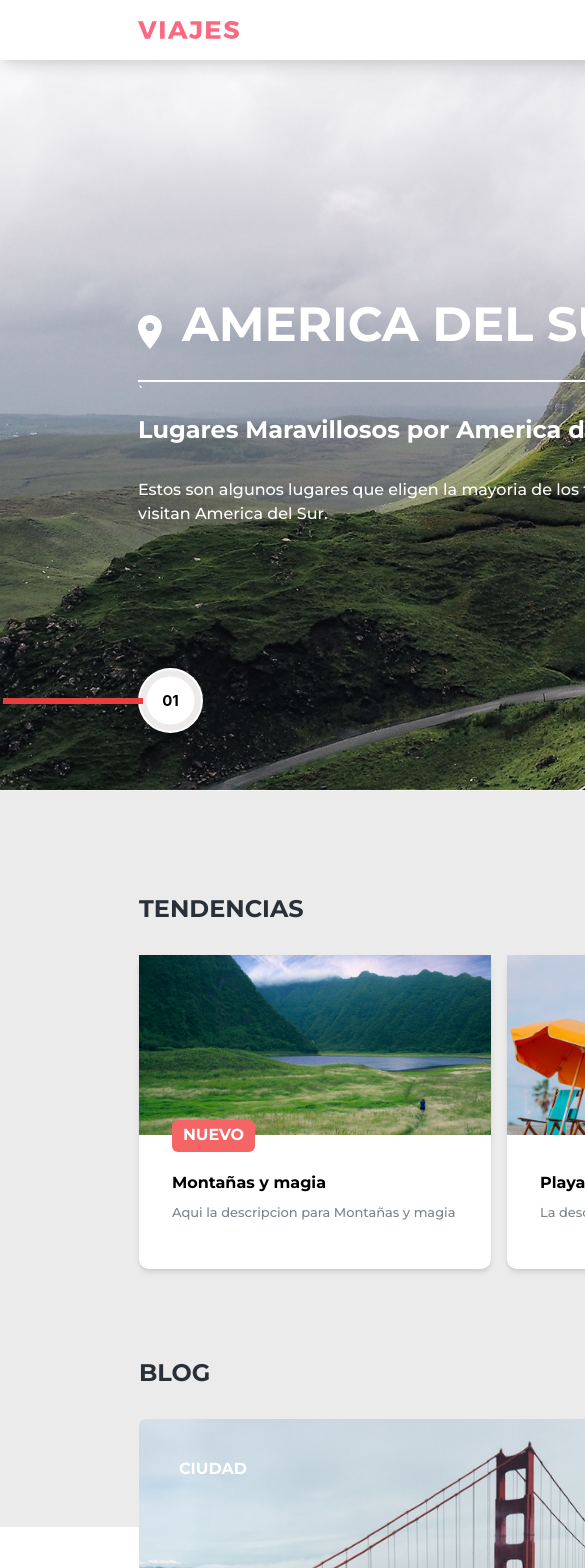
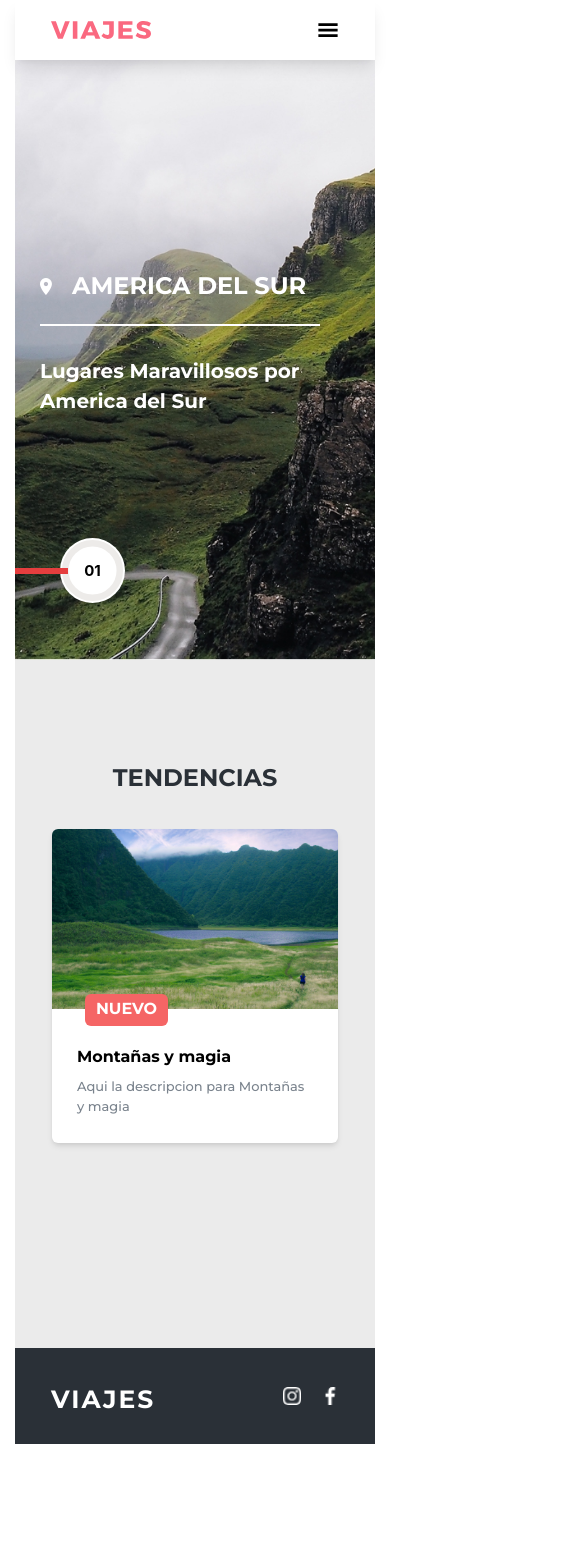
Before and after one commit to Ernesferre/Aenima-Viajes, a React (Create React App) app: page / in a window 390 px wide. Shown: the top 1568 px of the page, 585 px wide, since content can reach past the window. After the commit the page ends 1444 px from the top, so only its background shows below. Built offline with nearby package versions, Linux system fonts and the light colour scheme.

Commit message:
haciendo el sitio responsive

```diff
--- a/package.json
+++ b/package.json
@@ -12,6 +12,7 @@
     "framer-motion": "^4.1.17",
     "react": "^17.0.2",
     "react-dom": "^17.0.2",
+    "react-icons": "^4.3.1",
     "react-scripts": "4.0.3",
     "web-vitals": "^1.0.1"
   },
--- a/src/App.js
+++ b/src/App.js
@@ -1,4 +1,4 @@
-import React from "react";
+import React, { useState } from "react";
 import { ChakraProvider } from "@chakra-ui/react";
 import { theme } from "./resources/theme/index";
 // import { Box } from "@chakra-ui/react";
@@ -10,10 +10,12 @@ import Blog from "./components/Blog";
 import Footer from "./components/Footer";
 
 function App() {
+  const [isOpacity, setIsOpacity] = useState(false);
+
   return (
     <ChakraProvider theme={theme}>
-      <Box w="1366px" mx="auto">
-        <Navbar />
+      <Box w={["360px", "1366px"]} mx="auto" opacity={isOpacity ? "0.7" : "1"}>
+        <Navbar setIsOpacity={setIsOpacity} isOpacity={isOpacity} />
         <Body />
         <Trends />
         <Blog />
--- a/src/components/Blog.js
+++ b/src/components/Blog.js
@@ -11,7 +11,14 @@ import time from "../assets/iconos/time.png";
 
 const Blog = () => {
   return (
-    <VStack mt="-17rem" mb="6rem" alignItems="flex-start" pl="139px" pr="139px">
+    <VStack
+      d={{ base: "none", md: "flex" }}
+      mt="-17rem"
+      mb="6rem"
+      alignItems="flex-start"
+      pl="139px"
+      pr="139px"
+    >
       <Text
         mt="100px"
         fontSize="24px"
--- a/src/components/Body.js
+++ b/src/components/Body.js
@@ -1,31 +1,39 @@
+import React from "react";
 import { Img } from "@chakra-ui/image";
 import { CircularProgress, CircularProgressLabel } from "@chakra-ui/react";
 import { Box, Text, VStack, HStack } from "@chakra-ui/layout";
+
 import Viajes_Hero from "../assets/img/Viajes_Hero.jpg";
 import ic_pin from "../assets/iconos/ic_pin.png";
 import arrow from "../assets/iconos/arrow.png";
-import React from "react";
 
 const Body = () => {
   return (
-    <VStack position="relative">
-      <Img src={Viajes_Hero} alt="Viajes" objectFit="cover" />
+    <VStack position="relative" mx="auto">
+      <Img
+        src={Viajes_Hero}
+        alt="Viajes"
+        h={["600px", "730px"]}
+        objectFit="cover"
+        mx="auto"
+      />
 
       <VStack
         display="flex"
         spacing="20px"
         position="absolute"
-        w="580px"
+        w={["290px", "580px"]}
         h="214px"
-        top="220px"
-        left="138px"
+        top={["200px", "220px"]}
+        left={["25px", "138px"]}
+        pr={["20px", "0px"]}
         alignItems="flex-start"
       >
         <HStack spacing="20px">
-          <Img src={ic_pin} alt="imagen" size="48px" pt="15px" color="white" />
+          <Img src={ic_pin} alt="imagen" w={["12px", "24px"]} color="white" />
 
           <Text
-            fontSize="48px"
+            fontSize={["24px", "48px"]}
             fontWeight="bold"
             color="white"
             fontFamily="Montserrat"
@@ -34,14 +42,12 @@ const Body = () => {
           </Text>
         </HStack>
 
-        <Box bg="white" h="2px" w="535px" color="white">
-          `
-        </Box>
+        <Box bg="white" h="2px" w={["280px", "580px"]} color="white"></Box>
         <Text
           fontFamily="Montserrat"
           fontWeight="bold"
           color="white"
-          fontSize="24px"
+          fontSize={["20px", "24px"]}
           pt="10px"
         >
           Lugares Maravillosos por America del Sur
@@ -51,7 +57,7 @@ const Body = () => {
           color="white"
           fontSize="16px"
           pt="10px"
-          // borderBottom="1px solid white"
+          display={{ base: "none", md: "block" }}
         >
           Estos son algunos lugares que eligen la mayoria de los turistar que
           visitan America del Sur.
@@ -61,7 +67,8 @@ const Body = () => {
           bg="white"
           borderRadius="full"
           position="absolute"
-          top="360px"
+          top={["250px", "360px"]}
+          left="20px"
         >
           <CircularProgressLabel
             color="black"
@@ -74,12 +81,13 @@ const Body = () => {
         <Box
           bg="red.500"
           h="6px"
-          w="140px"
+          w={["53px", "160px"]}
           position="absolute"
-          top="390px"
-          left="-135px"
+          top={["280px", "390px"]}
+          left={["-25px", "-135px"]}
         ></Box>
         <Box
+          d={["none", "block"]}
           w="260px"
           h="157px"
           bg="#2A3037 0% 0% no-repeat padding-box"
--- a/src/components/Footer.js
+++ b/src/components/Footer.js
@@ -10,11 +10,11 @@ const Footer = () => {
     <HStack
       bg="#2A3037"
       my="-3rem"
-      w="1366px"
+      w={["360px", "1366px"]}
       h="96px"
       mx="auto"
-      pl="138px"
-      pr="139px"
+      pl={["36px", "139px"]}
+      pr={["36px", "139px"]}
     >
       <Text
         fontFamily="Montserrat"
@@ -29,7 +29,11 @@ const Footer = () => {
       </Text>
 
       <Spacer />
-      <HStack fontFamily="Montserrat" spacing="33px" fontWeight={500}>
+      <HStack
+        fontFamily="Montserrat"
+        spacing={["20px", "33px"]}
+        fontWeight={500}
+      >
         <Img src={instagram} alt="logo" w="18px" h="18px" cursor="pointer" />
         <Img src={facebook} alt="logo" w="18px" h="18px" cursor="pointer" />
       </HStack>
--- a/src/components/Navbar.js
+++ b/src/components/Navbar.js
@@ -1,26 +1,41 @@
-import { Box } from "@chakra-ui/layout";
+import { Box, ListItem, UnorderedList } from "@chakra-ui/layout";
 import Logo from "../assets/Logo/Logo_01.svg";
-import { Heading, HStack, Spacer, Text, Img } from "@chakra-ui/react";
-import React from "react";
+import { HStack, Spacer, Text, Img } from "@chakra-ui/react";
+import { GiHamburgerMenu } from "react-icons/gi";
 
-const Navbar = () => {
+import React, { useState } from "react";
+
+const Navbar = ({ setIsOpacity, isOpacity }) => {
+  const [isOpen, setIsOpen] = useState(false);
+
+  const handleOpen = () => {
+    setIsOpen(!isOpen);
+    setIsOpacity(!isOpacity);
+  };
+
+  console.log(isOpen);
+
   return (
     <>
+      {/* Desktop Layout */}
+
       <HStack
+        d={{ base: "none", md: "flex" }}
         bg="white"
         position="sticky"
         top="0"
         zIndex="2"
-        w="1366px"
+        w={["360px", "1366px"]}
         h="60px"
         mx="auto"
         pl="138px"
-        pr="139px"
+        pr="138px"
         boxShadow="lg"
       >
         <Img src={Logo} alt="logo" w="101px" h="18.62px" />
 
         <Spacer />
+
         <HStack fontFamily="Montserrat" spacing="33px" fontWeight={500}>
           <Text color="black" cursor="pointer">
             HOME
@@ -33,6 +48,67 @@ const Navbar = () => {
           </Text>
         </HStack>
       </HStack>
+
+      {/* Mobile Layout */}
+
+      <HStack
+        d={{ base: "flex", md: "none" }}
+        justifyContent="space-between"
+        bg="white"
+        position="sticky"
+        top="0"
+        zIndex="2"
+        w="360px"
+        h="60px"
+        pl="36px"
+        pr="36px"
+        boxShadow="lg"
+      >
+        <Img src={Logo} alt="logo" w="100px" h="18.62px" />
+
+        <Box>
+          <GiHamburgerMenu size="22px" onClick={handleOpen} position="fixed" />
+          {isOpen && (
+            <Box
+              w="250px"
+              h="900px"
+              bg="white"
+              mx="auto"
+              position="absolute"
+              top="0px"
+              left="150px"
+            >
+              <Text
+                textAlign="right"
+                fontSize="23px"
+                cursor="pointer"
+                pr="80px"
+                pt="13px"
+                onClick={handleOpen}
+                mb="25px"
+              >
+                {" "}
+                X{" "}
+              </Text>
+              <UnorderedList
+                listStyleType="none"
+                fontFamily="Montserrat"
+                fontWeight="bold"
+              >
+                <ListItem cursor="pointer" mb="1rem">
+                  HOME
+                </ListItem>
+                <ListItem cursor="pointer" mb="1rem">
+                  TENDENCIAS
+                </ListItem>
+                <ListItem cursor="pointer" mb="1rem">
+                  BLOG
+                </ListItem>
+              </UnorderedList>
+            </Box>
+          )}
+        </Box>
+      </HStack>
     </>
   );
 };
--- a/src/components/Trends.js
+++ b/src/components/Trends.js
@@ -1,4 +1,4 @@
-import { Box, HStack, VStack, Text } from "@chakra-ui/layout";
+import { Box, HStack, VStack, Text, Stack, Flex } from "@chakra-ui/layout";
 import React from "react";
 import TrendsCard from "./TrendsCard";
 import card_01 from "../assets/img/card_01.png";
@@ -7,12 +7,23 @@ import card_03 from "../assets/img/card_03.png";
 
 const Trends = () => {
   return (
-    <Box h="736px" bg="#EBEBEB" position="relative" mx="auto">
+    <>
+      {/* // Desktop Layout */}
+
+      <Box
+        h="736px"
+        bg="#EBEBEB"
+        position="relative"
+        // mx="auto"
+        d={{ base: "none", md: "flex" }}
+      >
         <VStack
           // position="absolut"
           w="933px"
           h="314px"
           alignItems="flex-start"
+          // ml="3rem"
+          // mr="3rem"
           pl="139px"
           pr="139px"
         >
@@ -49,6 +60,33 @@ const Trends = () => {
           </HStack>
         </VStack>
       </Box>
+
+      {/* // Mobile Layout */}
+
+      <Box h="736px" bg="#EBEBEB" w="360px" d={{ base: "flex", md: "none" }}>
+        <VStack d="flex" mx="auto">
+          <Text
+            mt="100px"
+            fontSize="24px"
+            fontFamily="Montserrat"
+            color="#2A3037"
+            fontWeight="bold"
+            textAlign="center"
+            mb="20px"
+          >
+            TENDENCIAS
+          </Text>
+          <Box>
+            <TrendsCard
+              img={card_01}
+              title="Montañas y magia"
+              description="Aqui la descripcion para Montañas y magia"
+              post="NUEVO"
+            />
+          </Box>
+        </VStack>
+      </Box>
+    </>
   );
 };
 
--- a/src/components/TrendsCard.js
+++ b/src/components/TrendsCard.js
@@ -6,16 +6,25 @@ const TrendsCards = ({ img, title, description, post }) => {
   return (
     <Box>
       <VStack
-        w="352px"
+        w={["286px", "360px"]}
+        m="5px"
         h="314px"
+        mx="auto"
         bg="white"
-        borderRadius="10px"
+        borderRadius="6px"
         boxShadow="md"
         display="flex"
         alignItems="flex-start"
         position="relative"
       >
-        <Img src={img} alt="Trends" h="180px" objectFit="cover" />
+        <Img
+          src={img}
+          alt="Trends"
+          h="180px"
+          objectFit="cover"
+          w="100%"
+          borderRadius={["6px 6px 0 0", "0px"]}
+        />
         {post ? (
           <Text
             w="83px"
@@ -40,12 +49,18 @@ const TrendsCards = ({ img, title, description, post }) => {
           fontSize="16px"
           fontFamily="Montserrat"
           fontWeight="bold"
-          pl="33px"
+          pl="25px"
           pt="28px"
         >
           {title}
         </Text>
-        <Text color="#7A838D" fontSize="13px" fontFamily="Montserrat" pl="33px">
+        <Text
+          color="#7A838D"
+          fontSize="13px"
+          fontFamily="Montserrat"
+          pl="25px"
+          pr="25px"
+        >
           {description}
         </Text>
       </VStack>
```
Also changed, not shown: 1 other file (tests, documents, lock files or other folders). Lines whose indentation alone changed are shown as unchanged.
